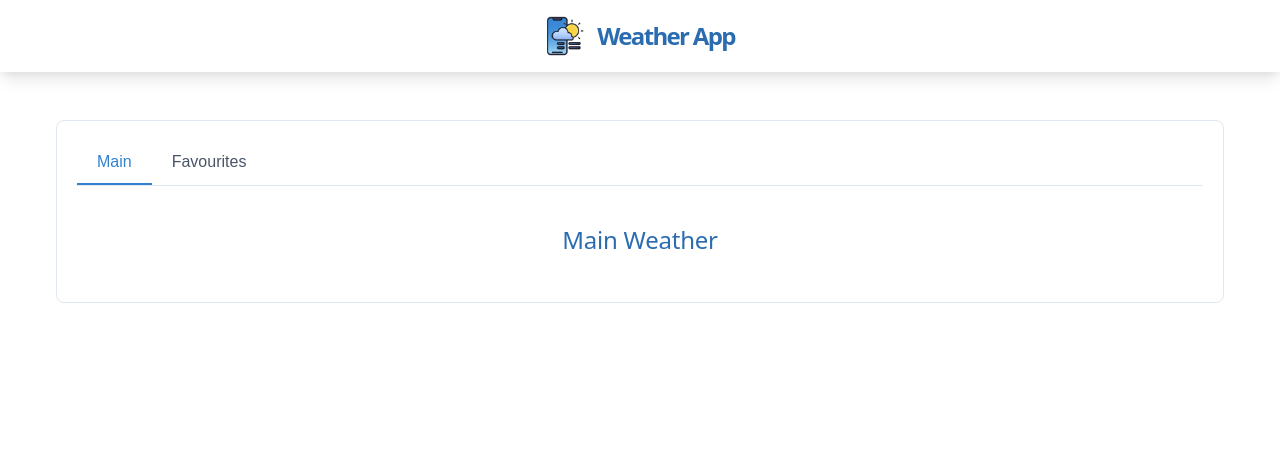
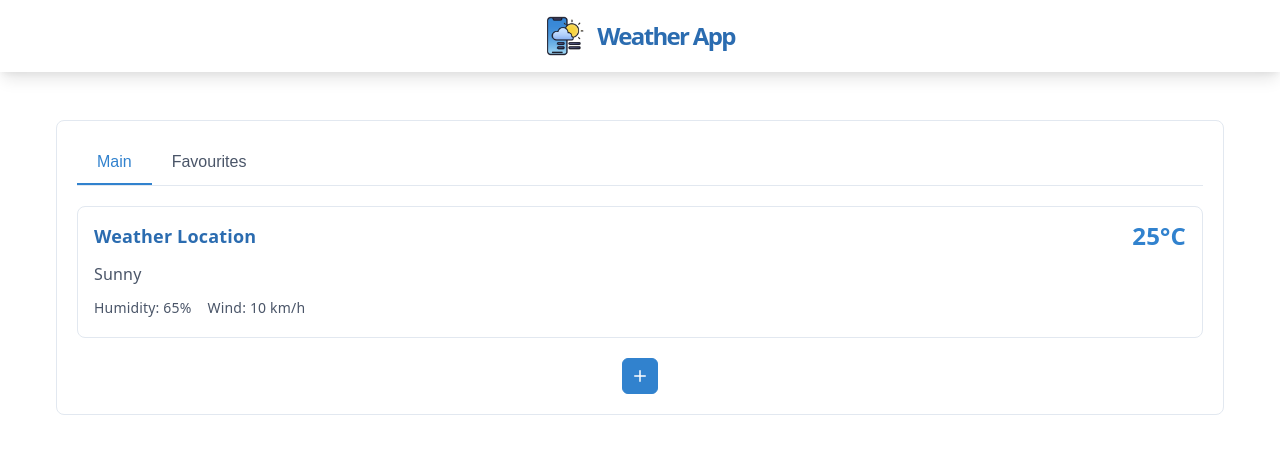
Before and after one commit to insanetim/weather-app, a Vue app: page / in a window 1280 px wide. Shown: the top 454 px of the page. Built offline with nearby package versions, Linux system fonts and the light colour scheme.

Commit message:
create weather blocks list

```diff
--- a/src/components/Dashboard.vue
+++ b/src/components/Dashboard.vue
@@ -21,8 +21,10 @@ const handleTabChange = (value: string) => {
       default-tab="main"
       @tab-change="handleTabChange"
     >
-      <MainContent v-if="activeTab === 'main'" />
-      <FavouritesContent v-else-if="activeTab === 'favourites'" />
+      <keep-alive>
+        <MainContent v-if="activeTab === 'main'" />
+        <FavouritesContent v-else-if="activeTab === 'favourites'" />
+      </keep-alive>
     </Tabs>
   </div>
 </template>
--- a/src/components/FavouritesContent.vue
+++ b/src/components/FavouritesContent.vue
@@ -1,7 +1,7 @@
 <script setup lang="ts"></script>
 
 <template>
-  <div class="content-section">
+  <div>
     <h2>Favourite Locations</h2>
   </div>
 </template>
--- a/src/components/MainContent.vue
+++ b/src/components/MainContent.vue
@@ -1,7 +1,118 @@
-<script setup lang="ts"></script>
+<script setup lang="ts">
+import { Plus } from "lucide-vue-next"
+import { ref } from "vue"
+import Button from "./UI/Button.vue"
+import WeatherBlock from "./WeatherBlock.vue"
+
+const weatherBlocks = ref([1])
+const maxBlocks = 5
+
+const addWeatherBlock = () => {
+  if (weatherBlocks.value.length < maxBlocks) {
+    weatherBlocks.value.push(Date.now())
+  }
+}
+
+const removeWeatherBlock = (id: number) => {
+  if (weatherBlocks.value.length > 1) {
+    const index = weatherBlocks.value.indexOf(id)
+    if (index > -1) {
+      weatherBlocks.value.splice(index, 1)
+    }
+  }
+}
+
+const canAddMore = () => {
+  return weatherBlocks.value.length < maxBlocks
+}
+</script>
 
 <template>
-  <div class="content-section">
-    <h2>Main Weather</h2>
+  <div>
+    <div class="weather-blocks">
+      <TransitionGroup
+        name="weather-block"
+        tag="div"
+      >
+        <WeatherBlock
+          v-for="block in weatherBlocks"
+          :key="block"
+          :removable="weatherBlocks.length > 1"
+          @remove="removeWeatherBlock(block)"
+        />
+      </TransitionGroup>
+    </div>
+
+    <div class="button-section">
+      <Button
+        v-if="canAddMore()"
+        @click="addWeatherBlock"
+        variant="contained"
+        color="primary"
+        title="Add weather block"
+      >
+        <Plus class="button-icon" />
+      </Button>
+
+      <div
+        v-if="!canAddMore()"
+        class="limit-message"
+      >
+        Maximum of {{ maxBlocks }} weather blocks reached
+      </div>
+    </div>
   </div>
 </template>
+
+<style scoped>
+.button-section {
+  display: flex;
+  flex-direction: column;
+  align-items: center;
+  gap: 12px;
+  margin-top: 20px;
+}
+
+.button-icon {
+  width: 20px;
+  height: 20px;
+}
+
+.weather-blocks {
+  display: flex;
+  flex-direction: column;
+}
+
+.weather-blocks > div {
+  display: flex;
+  flex-direction: column;
+  gap: 16px;
+}
+
+/* Transition animations */
+.weather-block-enter-active,
+.weather-block-leave-active {
+  transition: all 0.3s ease;
+}
+
+.weather-block-enter-from {
+  opacity: 0;
+  transform: translateY(-20px);
+}
+
+.weather-block-leave-to {
+  opacity: 0;
+  transform: translateX(20px);
+}
+
+.weather-block-move {
+  transition: transform 0.3s ease;
+}
+
+.limit-message {
+  text-align: center;
+  color: var(--text);
+  font-size: 14px;
+  opacity: 0.7;
+}
+</style>
--- /dev/null
+++ b/src/components/UI/Button.vue
@@ -0,0 +1,161 @@
+<script setup lang="ts">
+import { computed, useSlots } from "vue"
+
+interface Props {
+  variant?: "contained" | "outlined"
+  color?: "primary" | "danger"
+  disabled?: boolean
+  type?: "button" | "submit" | "reset"
+  size?: "small" | "medium" | "large"
+}
+
+const props = withDefaults(defineProps<Props>(), {
+  variant: "contained",
+  color: "primary",
+  disabled: false,
+  type: "button",
+  size: "medium",
+})
+
+const slots = useSlots()
+
+const buttonClasses = computed(() => [
+  "button",
+  `button--${props.variant}`,
+  `button--${props.color}`,
+  `button--${props.size}`,
+  {
+    "button--disabled": props.disabled,
+    "button--icon-only": slots.default?.().length === 1,
+  },
+])
+</script>
+
+<template>
+  <button
+    :type="type"
+    :class="buttonClasses"
+    :disabled="disabled"
+  >
+    <slot />
+  </button>
+</template>
+
+<style scoped>
+.button {
+  display: inline-flex;
+  align-items: center;
+  justify-content: center;
+  border-radius: 6px;
+  font-size: 14px;
+  font-weight: 500;
+  cursor: pointer;
+  transition: all 0.2s ease;
+  border: 1px solid transparent;
+  text-decoration: none;
+  font-family: inherit;
+  min-height: 36px;
+}
+
+/* Size variants */
+.button--small {
+  padding: 4px;
+  font-size: 12px;
+  min-height: 28px;
+  width: 28px;
+}
+
+.button--medium {
+  padding: 8px;
+  font-size: 14px;
+  min-height: 36px;
+  width: 36px;
+}
+
+.button--large {
+  padding: 12px;
+  font-size: 16px;
+  min-height: 44px;
+  width: 44px;
+}
+
+/* Icon-only variants */
+.button--small.button--icon-only {
+  padding: 4px;
+  width: 28px;
+  height: 28px;
+}
+
+.button--medium.button--icon-only {
+  padding: 8px;
+  width: 36px;
+  height: 36px;
+}
+
+.button--large.button--icon-only {
+  padding: 12px;
+  width: 44px;
+  height: 44px;
+}
+
+/* Contained variants */
+.button--contained.button--primary {
+  background-color: var(--accent);
+  color: white;
+  border-color: var(--accent);
+}
+
+.button--contained.button--primary:hover:not(.button--disabled) {
+  background-color: var(--accent-border);
+  border-color: var(--accent-border);
+}
+
+.button--contained.button--danger {
+  background-color: #dc2626;
+  color: white;
+  border-color: #dc2626;
+}
+
+.button--contained.button--danger:hover:not(.button--disabled) {
+  background-color: #b91c1c;
+  border-color: #b91c1c;
+}
+
+/* Outlined variants */
+.button--outlined.button--primary {
+  background-color: transparent;
+  color: var(--accent);
+  border-color: var(--accent);
+}
+
+.button--outlined.button--primary:hover:not(.button--disabled) {
+  background-color: var(--accent-bg);
+}
+
+.button--outlined.button--danger {
+  background-color: transparent;
+  color: #dc2626;
+  border-color: #dc2626;
+}
+
+.button--outlined.button--danger:hover:not(.button--disabled) {
+  background-color: rgba(220, 38, 38, 0.1);
+}
+
+/* Disabled state */
+.button--disabled {
+  opacity: 0.6;
+  cursor: not-allowed;
+  pointer-events: none;
+}
+
+/* Focus styles */
+.button:focus-visible {
+  outline: 2px solid var(--accent);
+  outline-offset: 2px;
+}
+
+.button--danger:focus-visible {
+  outline-color: #dc2626;
+}
+</style>
--- /dev/null
+++ b/src/components/WeatherBlock.vue
@@ -0,0 +1,106 @@
+<script setup lang="ts">
+import { Trash2 } from "lucide-vue-next"
+import Button from "./UI/Button.vue"
+
+interface Props {
+  removable?: boolean
+}
+
+withDefaults(defineProps<Props>(), {
+  removable: true,
+})
+
+const emit = defineEmits<{
+  remove: []
+}>()
+</script>
+
+<template>
+  <div class="weather-block">
+    <div class="weather-header">
+      <h3>Weather Location</h3>
+      <div class="header-actions">
+        <div class="temperature">25°C</div>
+        <Button
+          v-if="removable"
+          @click="emit('remove')"
+          variant="outlined"
+          color="danger"
+          title="Remove weather block"
+        >
+          <Trash2 class="remove-icon" />
+        </Button>
+      </div>
+    </div>
+    <div class="weather-details">
+      <div class="weather-condition">Sunny</div>
+      <div class="weather-info">
+        <span>Humidity: 65%</span>
+        <span>Wind: 10 km/h</span>
+      </div>
+    </div>
+  </div>
+</template>
+
+<style scoped>
+.weather-block {
+  border: 1px solid var(--border);
+  border-radius: 8px;
+  padding: 16px;
+  background-color: var(--bg);
+  transition: box-shadow 0.2s ease;
+}
+
+.weather-block:hover {
+  box-shadow: var(--shadow);
+}
+
+.weather-header {
+  display: flex;
+  justify-content: space-between;
+  align-items: center;
+  margin-bottom: 12px;
+}
+
+.header-actions {
+  display: flex;
+  align-items: center;
+  gap: 12px;
+}
+
+.remove-icon {
+  width: 20px;
+  height: 20px;
+}
+
+.weather-header h3 {
+  margin: 0;
+  font-size: 18px;
+  font-weight: 600;
+  color: var(--text-h);
+}
+
+.temperature {
+  font-size: 24px;
+  font-weight: bold;
+  color: var(--accent);
+}
+
+.weather-details {
+  display: flex;
+  flex-direction: column;
+  gap: 8px;
+}
+
+.weather-condition {
+  font-size: 16px;
+  color: var(--text);
+}
+
+.weather-info {
+  display: flex;
+  gap: 16px;
+  font-size: 14px;
+  color: var(--text);
+}
+</style>
--- a/src/style.css
+++ b/src/style.css
@@ -92,8 +92,3 @@ p {
   display: flex;
   flex-direction: column;
 }
-
-.content-section {
-  padding: 20px;
-  text-align: center;
-}
```
